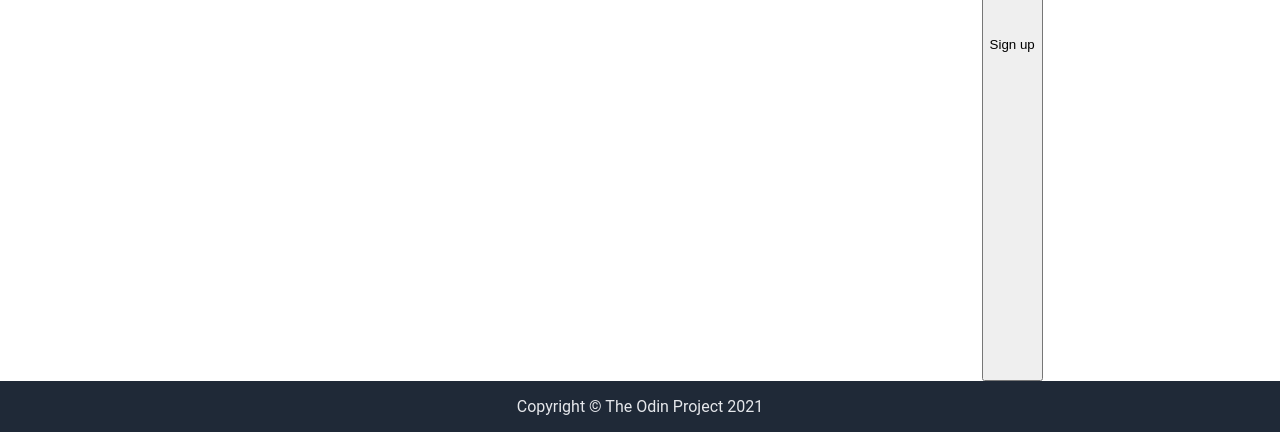
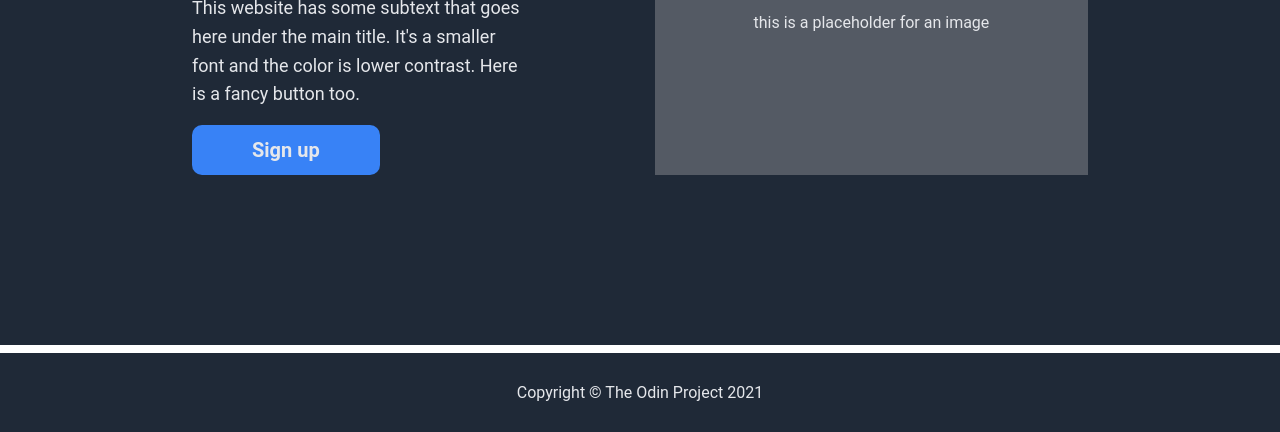
Before and after one commit to JLavigueure/landing-page, a plain HTML site: page index.html in a window 1280 px wide. Shown: the part 368-800 px from the top of the page. Drawn offline with Linux system fonts and the light colour scheme.

Commit message:
create and format heroimage section

```diff
--- a/index.html
+++ b/index.html
@@ -17,13 +17,13 @@
     </div>
 
     <div class="hero">
-        <div class="hero text">
-            <p>This website is awesome</p>
-            <p>This website has some subtext that goes here under the main title. It's a small font and the color is lower contrast</p>
-            <button>Sign up</button>
+        <div class="herotext text">
+            <p class="heromain">This website is awesome</p>
+            <p class="heroextra">This website has some subtext that goes here under the main title. It's a smaller font and the color is lower contrast. Here is a fancy button too.</p>
+            <button class="hero">Sign up</button>
         </div>
         <div class="heroimage">
-            <p>this is a placeholder for an image</p>
+            <p class="imagetext text">this is a placeholder for an image</p>
         </div>
     </div>
 
--- a/style.css
+++ b/style.css
@@ -4,6 +4,12 @@ body {
     display: flex;
     flex-direction: column;
     min-height: 100vh;
+}
+
+* {
+margin: 0px;
+padding: 0px;
+box-sizing: border-box;
 }
 
 .text {
@@ -15,7 +21,7 @@ body {
     display: flex;
     background-color: #1F2937;
     align-items: center;
-    padding: 0px 300px;
+    padding: 20px 15vw;
     margin: 0px;
 }
 
@@ -36,9 +42,61 @@ body {
 }
 
 /* hero image section */
+
+/* left side of section */
 .hero {
     display: flex;
-    flex: 1;
+    background-color: #1F2937;
+    padding: 170px 15vw;
+    gap: 10vw;
+}
+
+.herotext {
+    display: flex;
+    flex-direction: column;
+    flex-wrap: wrap;
+    flex: 3 1 0px;
+    flex-basis: 10px;
+}
+
+.heromain {
+    font-size: 48px;
+    font-weight: bolder;
+    color: #f9faf8;
+}
+
+.heroextra {
+    font-size: 18px;
+    color: #e5e7eb;
+    font-weight: normal;
+    margin-top: 10px;
+    line-height: 1.6em;
+}
+
+button.hero {
+    align-self: flex-start;
+    padding: 13px 60px;
+    margin-top: 16px;
+    border-radius: 10px;
+    background-color: #3882F6;
+    border: transparent;
+    font-family: roboto, sans-serif;
+    font-weight: bolder;
+    color: #e5e7eb;
+    font-size: 20px;
+}
+
+/* right side of hero image */
+.heroimage {
+display: flex;
+background-color: #93959975;
+justify-content: center;
+align-items: center;
+flex: 4 1 0px;
+}
+
+.imagetext {
+color: #e5e7eb;
 }
 
 /* footer */
@@ -47,6 +105,8 @@ body {
     background-color: #1F2937;
     align-items: center;
     justify-content: center;
+    margin-top: auto;
+    padding: 30px;
 }
 
 .f.text {
```
